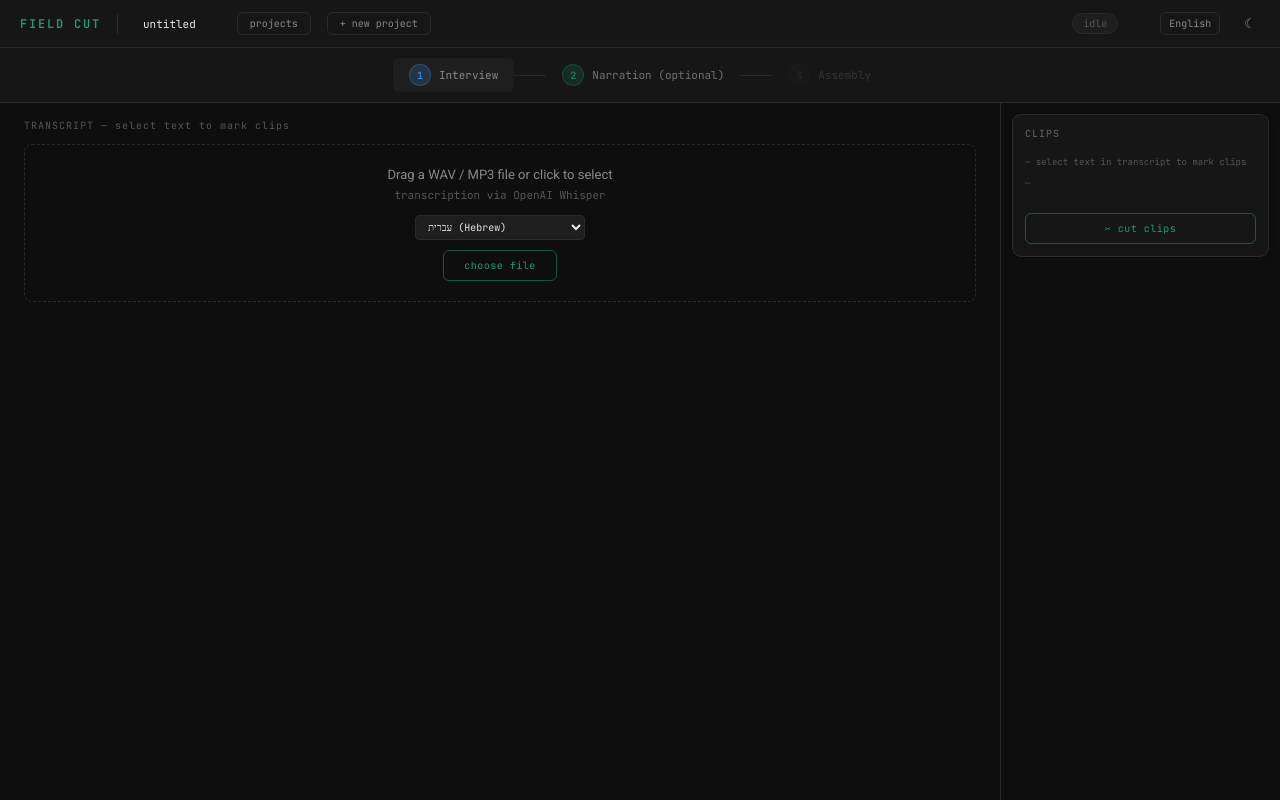
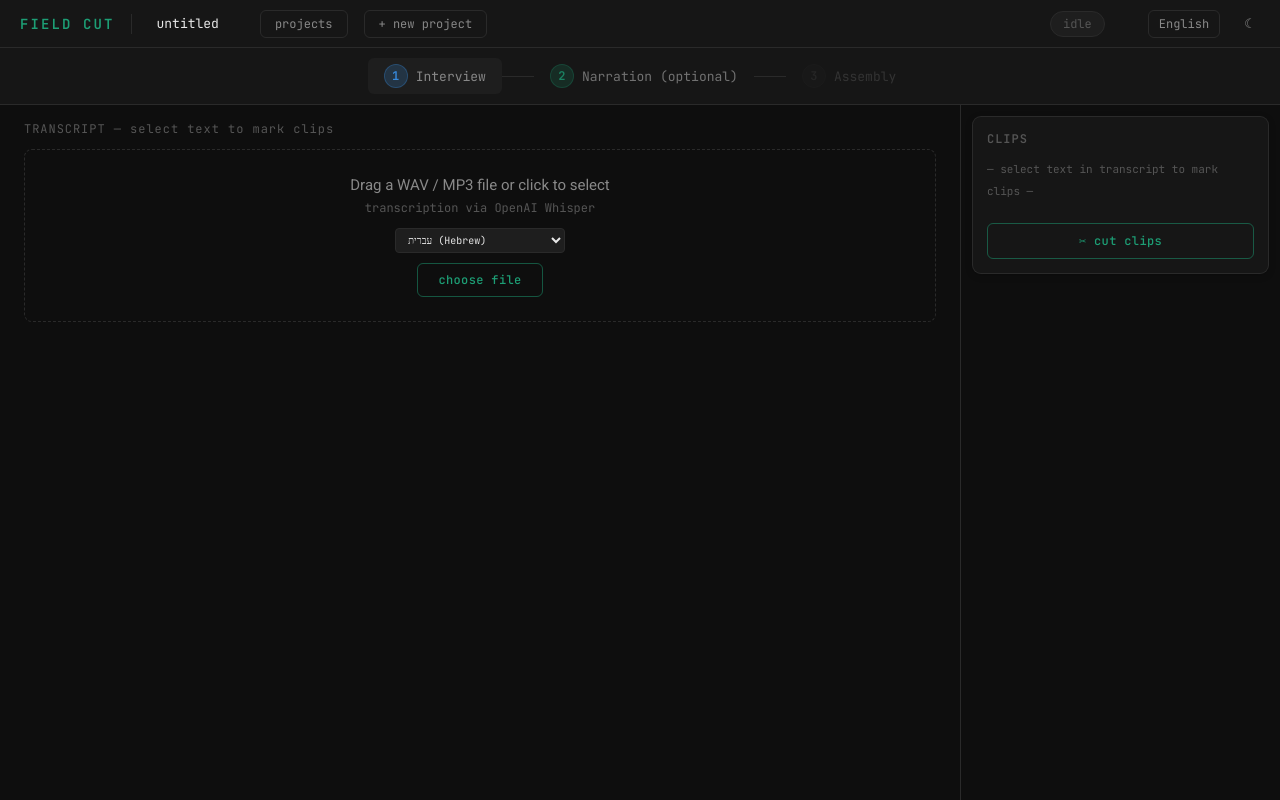
Before and after one commit to shaulams/FieldCut, a Flask app: page / in a window 1280 px wide. Run offline with Flask 3, Linux system fonts and the light colour scheme; data that the repository does not hold is empty; some libraries are stand-ins or nearby versions.

Commit message:
Increase font sizes and weights across entire UI for readability
- Bump body base from 14px to 15px
- Bump all mono UI text from 9-11px range to 11-13px range
- Bump buttons from 10px to 12px with font-weight: 500
- Bump transcript words to 15px with font-weight: 400 and full --text color
- Bump clip/narr labels from 8px to 10px with font-weight: 500
- Bump phase labels from 11px to 13px, phase nums from 10px to 12px
- Bump all drawer text from 9-11px to 11-13px
- Bump search bar from 11px to 13px
- Bump textarea from 11px to 13px
- Widen sidebar from 280px to 320px, drawer from 320px to 340px
- Drop Heebo 300 weight, load 400/500/600 instead for better readability
- Load JetBrains Mono 500 weight for medium-weight labels

Co-Authored-By: Claude Opus 4.6 (1M context) <noreply@anthropic.com>

```diff
--- a/templates/index.html
+++ b/templates/index.html
@@ -37,32 +37,32 @@
     --blue-dim: rgba(43,108,176,0.08);
   }
   * { box-sizing: border-box; margin: 0; padding: 0; }
-  body { background: var(--bg); color: var(--text); font-family: var(--sans); font-size: 14px; height: 100vh; display: flex; flex-direction: column; touch-action: manipulation; -webkit-tap-highlight-color: transparent; -webkit-font-smoothing: antialiased; -moz-osx-font-smoothing: grayscale; }
+  body { background: var(--bg); color: var(--text); font-family: var(--sans); font-size: 15px; height: 100vh; display: flex; flex-direction: column; touch-action: manipulation; -webkit-tap-highlight-color: transparent; -webkit-font-smoothing: antialiased; -moz-osx-font-smoothing: grayscale; }
   @media (prefers-reduced-motion: reduce) { *, *::before, *::after { animation-duration: 0.01ms !important; animation-iteration-count: 1 !important; transition-duration: 0.01ms !important; } }
 
   /* TOP BAR */
   .topbar { height: 48px; display: flex; align-items: center; gap: 16px; padding: 0 20px; border-bottom: 1px solid var(--border); background: var(--bg2); flex-shrink: 0; }
-  .logo { font-family: var(--mono); font-size: 12px; font-weight: 600; letter-spacing: 0.15em; color: var(--green); }
-  .file-info { font-family: var(--mono); font-size: 11px; color: var(--text2); }
-  .topbar-btn { font-family: var(--mono); font-size: 10px; padding: 4px 12px; border-radius: 6px; border: 1px solid var(--border); background: transparent; color: var(--text2); cursor: pointer; transition: border-color 0.15s, color 0.15s; }
+  .logo { font-family: var(--mono); font-size: 14px; font-weight: 600; letter-spacing: 0.15em; color: var(--green); }
+  .file-info { font-family: var(--mono); font-size: 13px; color: var(--text2); }
+  .topbar-btn { font-family: var(--mono); font-size: 12px; padding: 5px 14px; border-radius: 6px; border: 1px solid var(--border); background: transparent; color: var(--text2); cursor: pointer; transition: border-color 0.15s, color 0.15s; }
   .topbar-btn:hover { border-color: var(--green); color: var(--green); }
   .topbar-btn:active { transform: scale(0.96); }
   .topbar-btn:focus-visible { outline: 2px solid var(--green); outline-offset: 2px; }
-  .project-name { font-family: var(--mono); font-size: 11px; color: var(--text); cursor: pointer; padding: 3px 8px; border-radius: 4px; border: 1px solid transparent; transition: border-color 0.15s, color 0.15s; max-width: 200px; overflow: hidden; text-overflow: ellipsis; white-space: nowrap; }
+  .project-name { font-family: var(--mono); font-size: 13px; color: var(--text); cursor: pointer; padding: 3px 8px; border-radius: 4px; border: 1px solid transparent; transition: border-color 0.15s, color 0.15s; max-width: 200px; overflow: hidden; text-overflow: ellipsis; white-space: nowrap; }
   .project-name:hover { border-color: var(--border); color: var(--green); }
   .topbar-sep { width: 1px; height: 20px; background: var(--border); }
-  .lang-btn { font-family: var(--mono); font-size: 10px; padding: 4px 8px; border-radius: 6px; border: 1px solid var(--border); background: transparent; color: var(--text2); cursor: pointer; transition: border-color 0.15s, color 0.15s; }
+  .lang-btn { font-family: var(--mono); font-size: 12px; padding: 5px 10px; border-radius: 6px; border: 1px solid var(--border); background: transparent; color: var(--text2); cursor: pointer; transition: border-color 0.15s, color 0.15s; }
   .lang-btn:hover { border-color: var(--green); color: var(--green); }
   .lang-btn:active { transform: scale(0.96); }
   .lang-btn:focus-visible { outline: 2px solid var(--green); outline-offset: 2px; }
-  .status-pill { font-family: var(--mono); font-size: 10px; padding: 3px 10px; border-radius: 20px; margin-left: auto; font-variant-numeric: tabular-nums; }
+  .status-pill { font-family: var(--mono); font-size: 12px; padding: 4px 12px; border-radius: 20px; margin-left: auto; font-variant-numeric: tabular-nums; }
   .status-idle { background: var(--bg3); color: var(--text3); border: 1px solid var(--border); }
   .status-working { background: rgba(55,138,221,0.15); color: var(--blue); border: 1px solid rgba(55,138,221,0.3); }
   .status-done { background: rgba(29,158,117,0.15); color: var(--green); border: 1px solid rgba(29,158,117,0.3); }
   .status-error { background: rgba(200,50,50,0.15); color: #e06060; border: 1px solid rgba(200,50,50,0.3); }
 
   /* LAYOUT */
-  .main { display: grid; grid-template-columns: 1fr 280px; flex: 1; overflow: hidden; }
+  .main { display: grid; grid-template-columns: 1fr 320px; flex: 1; overflow: hidden; }
   .center { display: flex; flex-direction: column; overflow: hidden; }
   .right { border-right: 1px solid var(--border); overflow-y: auto; padding: 12px; display: flex; flex-direction: column; gap: 10px; }
   [dir="ltr"] .right { border-right: none; border-left: 1px solid var(--border); }
@@ -71,14 +71,14 @@
   .transcript-pane { overflow-y: auto; padding: 16px 24px; flex: 1; min-height: 0; }
   .narration-pane { overflow-y: auto; padding: 16px 24px; border-top: 2px solid var(--border); flex: 0 0 auto; max-height: 35%; display: none; }
   .narration-pane.active { display: block; flex: 1; min-height: 0; }
-  .pane-label { font-family: var(--mono); font-size: 10px; letter-spacing: 0.1em; color: var(--text3); margin-bottom: 12px; display: flex; align-items: center; gap: 8px; text-wrap: balance; }
+  .pane-label { font-family: var(--mono); font-size: 12px; letter-spacing: 0.08em; color: var(--text3); margin-bottom: 12px; display: flex; align-items: center; gap: 8px; text-wrap: balance; }
   .pane-label .label-count { color: var(--text2); }
 
   /* WORD-LEVEL TRANSCRIPT */
-  .paragraph { margin-bottom: 14px; line-height: 1.8; position: relative; }
-  .para-ts { font-family: var(--mono); font-size: 9px; color: var(--text3); margin-left: 8px; cursor: pointer; user-select: none; font-variant-numeric: tabular-nums; }
+  .paragraph { margin-bottom: 16px; line-height: 1.85; position: relative; font-size: 15px; }
+  .para-ts { font-family: var(--mono); font-size: 11px; color: var(--text3); margin-left: 8px; cursor: pointer; user-select: none; font-variant-numeric: tabular-nums; }
   .para-ts:hover { color: var(--text2); }
-  .w { cursor: text; color: var(--text2); transition: background 0.1s; border-radius: 2px; padding: 1px 0; }
+  .w { cursor: text; color: var(--text); transition: background 0.1s; border-radius: 2px; padding: 1px 0; font-weight: 400; }
   .w:hover { background: rgba(255,255,255,0.04); }
   .w.clip-highlight { background: var(--green-dim); color: var(--text); }
   .w.narr-highlight { background: var(--blue-dim); color: var(--text); }
@@ -86,13 +86,13 @@
   .clip-boundary-end { border-left: 2px solid var(--green); padding-left: 2px; }
   .narr-boundary-start { border-right: 2px solid var(--blue); padding-right: 2px; }
   .narr-boundary-end { border-left: 2px solid var(--blue); padding-left: 2px; }
-  .clip-label { font-family: var(--mono); font-size: 8px; padding: 1px 5px; border-radius: 2px; background: rgba(29,158,117,0.25); color: var(--green); margin-right: 3px; vertical-align: middle; user-select: none; }
-  .narr-label { font-family: var(--mono); font-size: 8px; padding: 1px 5px; border-radius: 2px; background: rgba(55,138,221,0.25); color: var(--blue); margin-right: 3px; vertical-align: middle; user-select: none; }
+  .clip-label { font-family: var(--mono); font-size: 10px; padding: 2px 6px; border-radius: 3px; background: rgba(29,158,117,0.25); color: var(--green); margin-right: 4px; vertical-align: middle; user-select: none; font-weight: 500; }
+  .narr-label { font-family: var(--mono); font-size: 10px; padding: 2px 6px; border-radius: 3px; background: rgba(55,138,221,0.25); color: var(--blue); margin-right: 4px; vertical-align: middle; user-select: none; font-weight: 500; }
 
   /* FLOATING TOOLBAR */
   .sel-toolbar { position: fixed; display: none; background: var(--bg2); border-radius: 8px; padding: 4px; box-shadow: 0 0 0 1px var(--border), 0 2px 4px rgba(0,0,0,0.15), 0 8px 24px rgba(0,0,0,0.3); z-index: 100; gap: 3px; flex-direction: row; }
   .sel-toolbar.visible { display: flex; }
-  .sel-btn { padding: 5px 10px; border-radius: 5px; font-family: var(--mono); font-size: 10px; border: none; cursor: pointer; background: transparent; color: var(--text2); transition: background 0.1s, color 0.1s; white-space: nowrap; }
+  .sel-btn { padding: 6px 12px; border-radius: 5px; font-family: var(--mono); font-size: 12px; border: none; cursor: pointer; background: transparent; color: var(--text2); transition: background 0.1s, color 0.1s; white-space: nowrap; }
   .sel-btn:focus-visible { outline: 2px solid var(--green); outline-offset: 1px; }
   .sel-btn:hover { background: var(--bg3); color: var(--text); }
   .sel-btn.sel-play { color: var(--blue); }
@@ -103,57 +103,57 @@
   @keyframes pulse-play { 0%,100% { opacity: 1; } 50% { opacity: 0.6; } }
 
   /* UPLOAD ZONE */
-  .upload-zone { border: 1px dashed var(--border); border-radius: 8px; padding: 20px; text-align: center; cursor: pointer; transition: border-color 0.2s; }
+  .upload-zone { border: 1px dashed var(--border); border-radius: 8px; padding: 24px; text-align: center; cursor: pointer; transition: border-color 0.2s; }
   .upload-zone:hover { border-color: var(--green); }
-  .upload-zone p { font-size: 13px; color: var(--text2); }
-  .upload-zone small { font-family: var(--mono); font-size: 11px; color: var(--text3); }
+  .upload-zone p { font-size: 15px; color: var(--text2); }
+  .upload-zone small { font-family: var(--mono); font-size: 12px; color: var(--text3); }
 
   /* ASSEMBLY TIMELINE */
   .asm-sources { display: flex; gap: 16px; margin-bottom: 10px; }
   .asm-source-group { flex: 1; }
-  .asm-source-group h4 { font-family: var(--mono); font-size: 9px; letter-spacing: 0.1em; color: var(--text3); margin-bottom: 6px; }
-  .asm-source-items { display: flex; flex-wrap: wrap; gap: 4px; }
-  .asm-chip { display: inline-flex; align-items: center; gap: 4px; padding: 4px 10px; border-radius: 4px; font-family: var(--mono); font-size: 10px; cursor: grab; user-select: none; white-space: nowrap; }
+  .asm-source-group h4 { font-family: var(--mono); font-size: 11px; letter-spacing: 0.08em; color: var(--text3); margin-bottom: 6px; }
+  .asm-source-items { display: flex; flex-wrap: wrap; gap: 5px; }
+  .asm-chip { display: inline-flex; align-items: center; gap: 4px; padding: 5px 12px; border-radius: 5px; font-family: var(--mono); font-size: 12px; cursor: grab; user-select: none; white-space: nowrap; }
   .asm-chip:active { opacity: 0.6; }
   .asm-chip.used { opacity: 0.25; }
   .asm-chip.chip-clip { background: rgba(29,158,117,0.15); color: var(--green); border: 1px solid rgba(29,158,117,0.3); }
   .asm-chip.chip-narr { background: rgba(55,138,221,0.15); color: var(--blue); border: 1px solid rgba(55,138,221,0.3); }
   .asm-chip.dragging { opacity: 0.4; }
-  .asm-timeline { min-height: 44px; background: var(--bg3); border: 2px dashed var(--border); border-radius: 6px; display: flex; align-items: center; gap: 4px; padding: 6px 8px; flex-wrap: wrap; transition: border-color 0.2s; }
+  .asm-timeline { min-height: 48px; background: var(--bg3); border: 2px dashed var(--border); border-radius: 6px; display: flex; align-items: center; gap: 5px; padding: 8px 10px; flex-wrap: wrap; transition: border-color 0.2s; }
   .asm-timeline.drag-over { border-color: var(--green); background: rgba(29,158,117,0.04); }
-  .asm-timeline:empty::after { content: attr(data-empty); font-family: var(--mono); font-size: 10px; color: var(--text3); margin: auto; }
-  .asm-tl-item { display: inline-flex; align-items: center; gap: 4px; padding: 5px 10px; border-radius: 4px; font-family: var(--mono); font-size: 10px; cursor: grab; user-select: none; white-space: nowrap; position: relative; }
+  .asm-timeline:empty::after { content: attr(data-empty); font-family: var(--mono); font-size: 12px; color: var(--text3); margin: auto; }
+  .asm-tl-item { display: inline-flex; align-items: center; gap: 5px; padding: 6px 12px; border-radius: 5px; font-family: var(--mono); font-size: 12px; cursor: grab; user-select: none; white-space: nowrap; position: relative; }
   .asm-tl-item.tl-clip { background: rgba(29,158,117,0.2); color: var(--green); }
   .asm-tl-item.tl-narr { background: rgba(55,138,221,0.2); color: var(--blue); }
-  .asm-tl-item .asm-x { margin-right: -2px; cursor: pointer; color: inherit; opacity: 0.4; font-size: 12px; position: relative; padding: 4px; }
+  .asm-tl-item .asm-x { margin-right: -2px; cursor: pointer; color: inherit; opacity: 0.4; font-size: 14px; position: relative; padding: 4px; }
   .asm-tl-item .asm-x::before { content: ''; position: absolute; inset: -8px; }
   .asm-tl-item .asm-x:hover { opacity: 1; }
   .asm-tl-item.drag-over-left { box-shadow: inset 3px 0 0 var(--text); }
   .asm-tl-item.drag-over-right { box-shadow: inset -3px 0 0 var(--text); }
   .asm-actions { display: flex; gap: 8px; margin-top: 10px; align-items: center; }
-  .asm-actions .btn { width: auto; padding: 7px 16px; }
+  .asm-actions .btn { width: auto; padding: 8px 18px; }
 
   /* RIGHT PANEL */
-  .panel { background: var(--bg2); border-radius: 8px; padding: 12px; box-shadow: 0 0 0 1px var(--border), 0 2px 8px rgba(0,0,0,0.15), 0 1px 2px rgba(0,0,0,0.1); }
-  .panel h3 { font-family: var(--mono); font-size: 10px; letter-spacing: 0.1em; color: var(--text3); margin-bottom: 10px; text-wrap: balance; }
+  .panel { background: var(--bg2); border-radius: 8px; padding: 14px; box-shadow: 0 0 0 1px var(--border), 0 2px 8px rgba(0,0,0,0.15), 0 1px 2px rgba(0,0,0,0.1); }
+  .panel h3 { font-family: var(--mono); font-size: 12px; letter-spacing: 0.08em; color: var(--text3); margin-bottom: 10px; text-wrap: balance; }
   .step-row { display: flex; align-items: center; gap: 8px; padding: 4px 0; }
-  .step-num { width: 18px; height: 18px; border-radius: 50%; display: flex; align-items: center; justify-content: center; font-family: var(--mono); font-size: 8px; font-weight: 600; flex-shrink: 0; }
+  .step-num { width: 20px; height: 20px; border-radius: 50%; display: flex; align-items: center; justify-content: center; font-family: var(--mono); font-size: 10px; font-weight: 600; flex-shrink: 0; }
   .step-done { background: rgba(29,158,117,0.2); color: var(--green); }
   .step-active { background: rgba(55,138,221,0.2); color: var(--blue); }
   .step-idle { background: var(--bg3); color: var(--text3); border: 1px solid var(--border); }
-  .step-text { font-size: 11px; color: var(--text2); }
-
-  .clip-item { display: flex; align-items: center; gap: 6px; padding: 5px 0; border-bottom: 1px solid var(--border); }
+  .step-text { font-size: 13px; color: var(--text2); }
+
+  .clip-item { display: flex; align-items: center; gap: 8px; padding: 6px 0; border-bottom: 1px solid var(--border); }
   .clip-item:last-child { border-bottom: none; }
-  .clip-num { font-family: var(--mono); font-size: 10px; color: var(--text3); width: 20px; flex-shrink: 0; }
-  .clip-name { font-family: var(--mono); font-size: 10px; color: var(--text); flex: 1; overflow: hidden; text-overflow: ellipsis; white-space: nowrap; }
-  .clip-dur { font-family: var(--mono); font-size: 10px; color: var(--text3); flex-shrink: 0; font-variant-numeric: tabular-nums; }
-  .clip-x { font-size: 12px; color: var(--text3); cursor: pointer; flex-shrink: 0; position: relative; }
+  .clip-num { font-family: var(--mono); font-size: 12px; color: var(--text3); width: 22px; flex-shrink: 0; font-weight: 500; }
+  .clip-name { font-family: var(--mono); font-size: 12px; color: var(--text); flex: 1; overflow: hidden; text-overflow: ellipsis; white-space: nowrap; }
+  .clip-dur { font-family: var(--mono); font-size: 12px; color: var(--text3); flex-shrink: 0; font-variant-numeric: tabular-nums; }
+  .clip-x { font-size: 14px; color: var(--text3); cursor: pointer; flex-shrink: 0; position: relative; }
   .clip-x::before { content: ''; position: absolute; inset: -10px; }
   .clip-x:hover { color: #e06060; }
-  .clip-text-preview { font-size: 10px; color: var(--text3); overflow: hidden; text-overflow: ellipsis; white-space: nowrap; max-width: 160px; }
-
-  .btn { width: 100%; padding: 8px 12px; border-radius: 6px; font-family: var(--mono); font-size: 10px; letter-spacing: 0.05em; border: 1px solid var(--border); background: transparent; color: var(--text2); cursor: pointer; text-align: center; transition: background 0.15s, color 0.15s, border-color 0.15s; }
+  .clip-text-preview { font-size: 11px; color: var(--text3); overflow: hidden; text-overflow: ellipsis; white-space: nowrap; max-width: 160px; }
+
+  .btn { width: 100%; padding: 9px 14px; border-radius: 6px; font-family: var(--mono); font-size: 12px; letter-spacing: 0.03em; border: 1px solid var(--border); background: transparent; color: var(--text2); cursor: pointer; text-align: center; transition: background 0.15s, color 0.15s, border-color 0.15s; font-weight: 500; }
   .btn:focus-visible { outline: 2px solid var(--green); outline-offset: 2px; }
   .btn:active { transform: scale(0.96); }
   .btn:hover { background: var(--bg3); color: var(--text); }
@@ -163,7 +163,7 @@
   .btn-danger:hover { background: rgba(200,50,50,0.08); }
 
   input[type="file"] { display: none; }
-  textarea { background: var(--bg3); border: 1px solid var(--border); border-radius: 5px; color: var(--text); padding: 6px 8px; font-family: var(--sans); font-size: 11px; width: 100%; resize: vertical; min-height: 50px; margin-bottom: 4px; }
+  textarea { background: var(--bg3); border: 1px solid var(--border); border-radius: 5px; color: var(--text); padding: 8px 10px; font-family: var(--sans); font-size: 13px; width: 100%; resize: vertical; min-height: 60px; margin-bottom: 4px; }
   textarea:focus { outline: none; border-color: var(--green); box-shadow: 0 0 0 2px var(--green-dim); }
 
   /* PROGRESS BAR */
@@ -173,10 +173,10 @@
   .progress-fill { height: 100%; background: var(--green); border-radius: 3px; transition: width 0.3s ease; }
   .progress-fill.indeterminate { width: 30% !important; animation: indeterminate 1.5s ease-in-out infinite; }
   @keyframes indeterminate { 0% { margin-left: 0%; } 50% { margin-left: 70%; } 100% { margin-left: 0%; } }
-  .progress-label { font-family: var(--mono); font-size: 9px; color: var(--text2); margin-top: 4px; display: flex; justify-content: space-between; font-variant-numeric: tabular-nums; }
+  .progress-label { font-family: var(--mono); font-size: 11px; color: var(--text2); margin-top: 4px; display: flex; justify-content: space-between; font-variant-numeric: tabular-nums; }
   .progress-label .elapsed { color: var(--text3); }
 
-  .hint { font-family: var(--mono); font-size: 9px; color: var(--text3); margin-top: 2px; }
+  .hint { font-family: var(--mono); font-size: 11px; color: var(--text3); margin-top: 2px; }
 
   /* PHASE BAR */
   .phase-bar { display: flex; align-items: center; justify-content: center; gap: 0; padding: 10px 20px; background: var(--bg2); border-bottom: 1px solid var(--border); flex-shrink: 0; }
@@ -186,9 +186,9 @@
   .phase-step.completed { opacity: 0.8; cursor: pointer; }
   .phase-step.completed .phase-num { background: rgba(29,158,117,0.2); color: var(--green); border-color: rgba(29,158,117,0.3); }
   .phase-step.future { pointer-events: none; opacity: 0.25; }
-  .phase-num { width: 22px; height: 22px; border-radius: 50%; display: flex; align-items: center; justify-content: center; font-family: var(--mono); font-size: 10px; font-weight: 600; background: var(--bg3); color: var(--text3); border: 1px solid var(--border); }
+  .phase-num { width: 24px; height: 24px; border-radius: 50%; display: flex; align-items: center; justify-content: center; font-family: var(--mono); font-size: 12px; font-weight: 600; background: var(--bg3); color: var(--text3); border: 1px solid var(--border); }
   .phase-step.active .phase-num { background: rgba(55,138,221,0.2); color: var(--blue); border-color: rgba(55,138,221,0.3); }
-  .phase-label { font-family: var(--mono); font-size: 11px; color: var(--text2); }
+  .phase-label { font-family: var(--mono); font-size: 13px; color: var(--text2); }
   .phase-connector { width: 32px; height: 1px; background: var(--border); }
 
   /* PHASE SCREENS */
@@ -198,43 +198,43 @@
   /* PROJECTS DRAWER */
   .projects-overlay { display: none; position: fixed; inset: 0; background: rgba(0,0,0,0.5); z-index: 200; }
   .projects-overlay.open { display: block; }
-  .projects-drawer { position: fixed; top: 0; left: 0; width: 320px; height: 100vh; background: var(--bg2); border-left: 1px solid var(--border); z-index: 201; transform: translateX(-100%); transition: transform 0.2s ease; display: flex; flex-direction: column; overscroll-behavior: contain; }
+  .projects-drawer { position: fixed; top: 0; left: 0; width: 340px; height: 100vh; background: var(--bg2); border-left: 1px solid var(--border); z-index: 201; transform: translateX(-100%); transition: transform 0.2s ease; display: flex; flex-direction: column; overscroll-behavior: contain; }
   [dir="ltr"] .projects-drawer { left: auto; right: 0; transform: translateX(100%); }
   .projects-overlay.open .projects-drawer { transform: translateX(0); }
   .drawer-header { display: flex; align-items: center; justify-content: space-between; padding: 14px 16px; border-bottom: 1px solid var(--border); }
-  .drawer-header h2 { font-family: var(--mono); font-size: 11px; letter-spacing: 0.1em; color: var(--text2); }
-  .drawer-close { background: none; border: none; color: var(--text3); cursor: pointer; font-size: 18px; padding: 10px; position: relative; }
+  .drawer-header h2 { font-family: var(--mono); font-size: 13px; letter-spacing: 0.08em; color: var(--text2); }
+  .drawer-close { background: none; border: none; color: var(--text3); cursor: pointer; font-size: 20px; padding: 10px; position: relative; }
   .drawer-close:hover { color: var(--text); }
   .drawer-close:focus-visible { outline: 2px solid var(--green); outline-offset: 2px; }
   .drawer-body { flex: 1; overflow-y: auto; padding: 8px; }
   .drawer-project { display: flex; align-items: center; gap: 10px; padding: 10px 12px; border-radius: 6px; cursor: pointer; transition: background 0.15s; border: 1px solid transparent; }
   .drawer-project:hover { background: var(--bg3); border-color: var(--border); }
   .drawer-project.active { border-color: rgba(29,158,117,0.3); background: rgba(29,158,117,0.05); }
-  .drawer-project-name { font-family: var(--mono); font-size: 11px; color: var(--text); flex: 1; overflow: hidden; text-overflow: ellipsis; white-space: nowrap; }
-  .drawer-project-meta { font-family: var(--mono); font-size: 9px; color: var(--text3); }
-  .drawer-empty { font-family: var(--mono); font-size: 10px; color: var(--text3); text-align: center; padding: 32px 16px; }
+  .drawer-project-name { font-family: var(--mono); font-size: 13px; color: var(--text); flex: 1; overflow: hidden; text-overflow: ellipsis; white-space: nowrap; }
+  .drawer-project-meta { font-family: var(--mono); font-size: 11px; color: var(--text3); }
+  .drawer-empty { font-family: var(--mono); font-size: 13px; color: var(--text3); text-align: center; padding: 32px 16px; }
   .drawer-footer { padding: 12px; border-top: 1px solid var(--border); }
-  .drawer-project-delete { background: none; border: none; color: var(--text3); cursor: pointer; font-size: 14px; padding: 10px; opacity: 0; transition: opacity 0.15s; position: relative; }
+  .drawer-project-delete { background: none; border: none; color: var(--text3); cursor: pointer; font-size: 16px; padding: 10px; opacity: 0; transition: opacity 0.15s; position: relative; }
   .drawer-project:hover .drawer-project-delete { opacity: 1; }
   .drawer-project-delete:hover { color: #e06060; }
 
   /* SEARCH BAR */
   .search-bar { display: none; padding: 0 24px 8px; }
   .search-bar.active { display: flex; gap: 6px; align-items: center; }
-  .search-bar input { flex: 1; background: var(--bg3); border: 1px solid var(--border); border-radius: 4px; color: var(--text); font-family: var(--mono); font-size: 11px; padding: 5px 8px; outline: none; }
+  .search-bar input { flex: 1; background: var(--bg3); border: 1px solid var(--border); border-radius: 4px; color: var(--text); font-family: var(--mono); font-size: 13px; padding: 6px 10px; outline: none; }
   .search-bar input:focus { border-color: var(--green); box-shadow: 0 0 0 2px var(--green-dim); }
-  .search-bar .search-nav { font-family: var(--mono); font-size: 9px; color: var(--text3); white-space: nowrap; }
-  .search-bar button { background: none; border: 1px solid var(--border); border-radius: 4px; color: var(--text2); cursor: pointer; padding: 3px 8px; font-size: 11px; }
+  .search-bar .search-nav { font-family: var(--mono); font-size: 11px; color: var(--text3); white-space: nowrap; font-variant-numeric: tabular-nums; }
+  .search-bar button { background: none; border: 1px solid var(--border); border-radius: 4px; color: var(--text2); cursor: pointer; padding: 4px 10px; font-size: 13px; }
   .search-bar button:hover { border-color: var(--green); color: var(--green); }
   .w.search-match { background: rgba(255,200,0,0.25); outline: 1px solid rgba(255,200,0,0.4); }
   .w.search-current { background: rgba(255,200,0,0.5); outline: 2px solid rgba(255,180,0,0.8); }
 
   /* AUTO-SAVE INDICATOR */
-  .autosave-dot { width: 6px; height: 6px; border-radius: 50%; background: var(--green); opacity: 0; transition: opacity 0.3s; margin-left: 4px; display: inline-block; vertical-align: middle; }
+  .autosave-dot { width: 7px; height: 7px; border-radius: 50%; background: var(--green); opacity: 0; transition: opacity 0.3s; margin-left: 4px; display: inline-block; vertical-align: middle; }
   .autosave-dot.visible { opacity: 1; }
 </style>
 <link rel="preconnect" href="https://fonts.googleapis.com">
-<link href="https://fonts.googleapis.com/css2?family=Heebo:wght@300;400;500&family=JetBrains+Mono:wght@400;600&display=swap" rel="stylesheet">
+<link href="https://fonts.googleapis.com/css2?family=Heebo:wght@400;500;600&family=JetBrains+Mono:wght@400;500;600&display=swap" rel="stylesheet">
 </head>
 <body>
 
```
